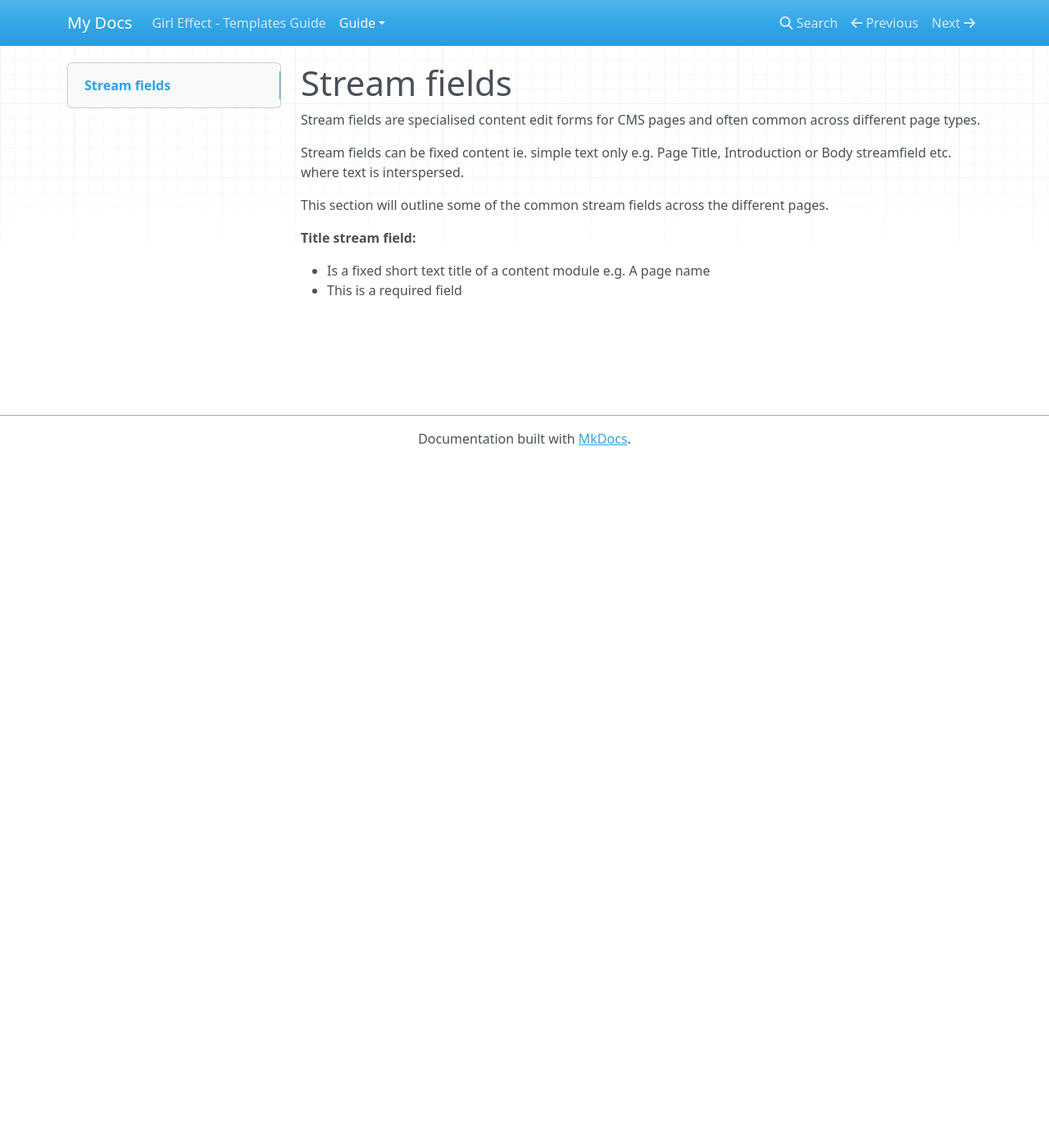
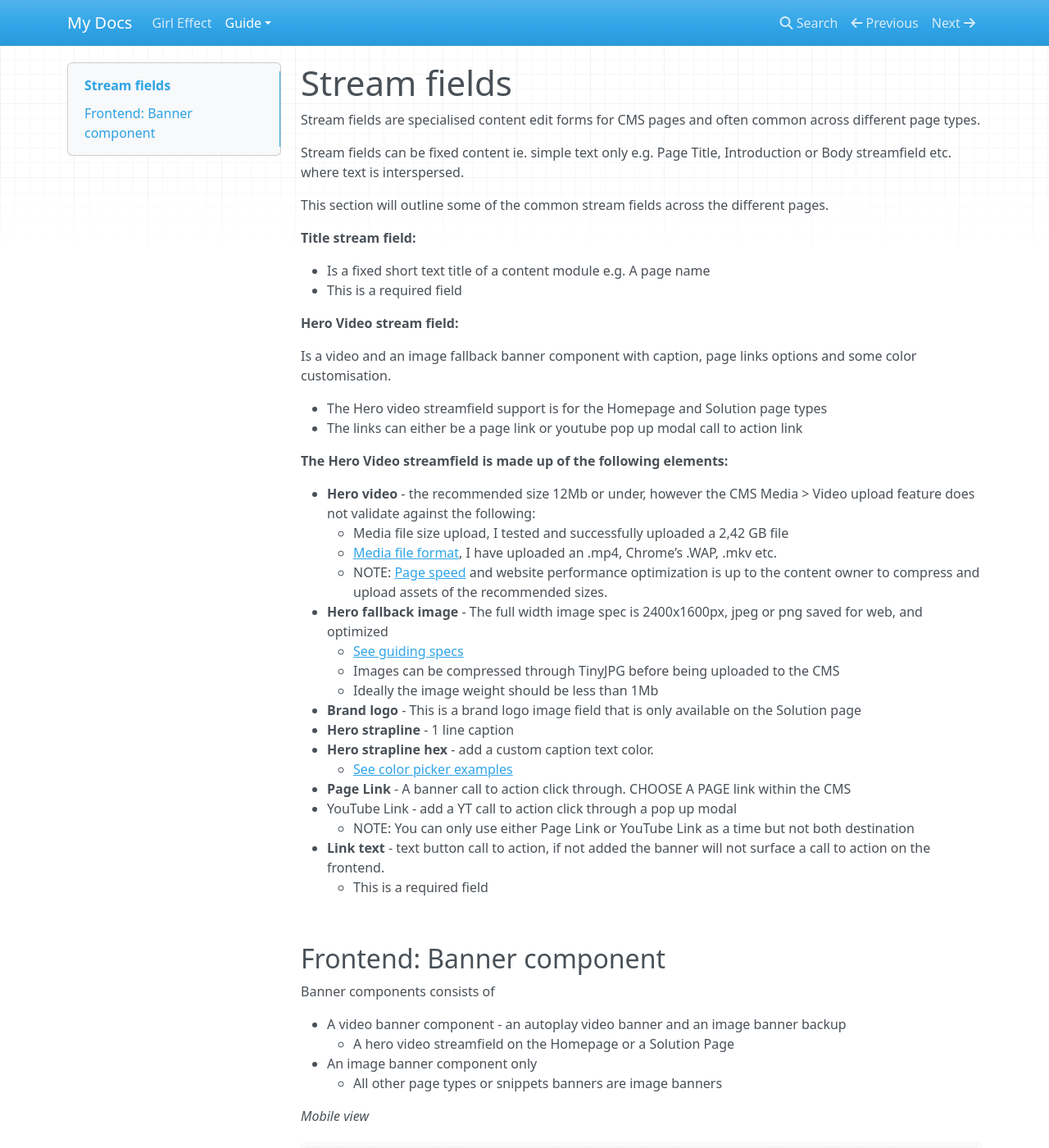
Before and after one commit to girleffect/ge-templates-guide, an MkDocs documentation site: the page built from docs/guide/Page-3-Streamfields.md, in a window 1280 px wide and 1400 px high. Shown: the whole window at 82% size. Built offline with MkDocs 1.6.1, drawn with Linux system fonts in a browser that asks for light colours; nearby versions of some CDN libraries; some of the changed text lies outside the part shown.

Commit message:
ge cms templates explained

```diff
--- a/docs/guide/Page-3-Streamfields.md
+++ b/docs/guide/Page-3-Streamfields.md
@@ -11,3 +11,119 @@
 
 * Is a fixed short text title of a content module e.g. A page name
 * This is a required field
+
+**Hero Video stream field:**
+
+Is a video and an image fallback banner component with caption, page links options and some color customisation.
+
+* The Hero video streamfield support is for the Homepage and Solution page types
+* The links can either be  a page link or youtube pop up modal call to action link
+
+
+**The Hero Video streamfield is made up of the following elements:**
+
+* **Hero video** - the recommended size 12Mb or under, however the CMS Media > Video upload feature does not validate against the following:
+    * Media file size upload, I tested and successfully uploaded a 2,42 GB file
+    * [Media file format](https://www.encoding.com/html5-video-codec/), I have uploaded an .mp4, Chrome’s .WAP, .mkv etc.
+    * NOTE: [Page speed](https://rankdefender.com/website-speed-matters/) and website performance optimization is up to the content owner to compress and upload assets of the recommended sizes.
+* **Hero fallback image** - The full width image spec is 2400x1600px, jpeg or png saved for web, and optimized
+    * [See guiding specs](https://flothemes.com/flothemes-image-sizes/)
+    * Images can be compressed through TinyJPG before being uploaded to the CMS
+    * Ideally the image weight should be less than 1Mb
+* **Brand logo** - This is a brand logo image field that is only available on the Solution page
+* **Hero strapline** - 1 line caption
+* **Hero strapline hex** - add a custom caption text color.
+    * [See color picker examples](https://htmlcolorcodes.com/)
+* **Page Link** - A banner call to action click through. CHOOSE A PAGE link within the CMS
+* YouTube Link - add a YT call to action click through a pop up modal
+    * NOTE: You can only use either Page Link or YouTube Link as a time but not both destination
+* **Link text** - text button call to action, if not added the banner will not surface a call to action on the frontend.
+    * This is a required field
+
+<br/>
+
+## Frontend: Banner component
+
+Banner components consists of
+
+* A video banner component -  an autoplay video banner and an image banner backup
+    * A hero video streamfield on the Homepage or a Solution Page
+* An image banner component only
+    * All other page types or snippets banners are image banners
+
+
+_Mobile view_
+![Mobile banner 1](../images/banner-mobile1.png "Banner mobile") ![Mobile banner 2](../images/banner-mobile2.png "Banner mobile")
+
+
+
+_Desktop view_
+
+![Mobile banner 1](../images/banner-1.png "Banner")
+![Mobile banner 1](../images/banner-2.png "Banner")
+
+<br/>
+
+**Introduction stream field:**
+
+CMS:
+
+Introduction streamfield is part of the the Home page and uses a rich text editor
+
+
+**Body stream field:**
+
+The body content is a required field for every page type, publishing the page without the body content will result in an error.
+Body contains 16 to 18 sub-stream fields
+
+CMS:
+![Body Streamfield](../images/body.png "Banner")
+_Body streamfield_
+
+**Heading stream field** - Simple heading text, this must be no more than 1 line
+
+**Body text stream field** - A rich text editor and Customisation inputs
+
+**Large text stream field** - A rich text editor and Customisation inputs
+
+**Link row stream field** - use one of the links input fields External Link, Internal Link and related text field or Document Link and related link field but no more than 1 at a time
+
+**Anchor stream field** - clean text input editor
+
+_Desktop view_
+**Extendable body stream field** -
+![Extendable body stream field](../images/extendable1.png "Extendable body stream field")
+![Extendable body stream field](../images/extendable2.png "Extendable body stream field")
+
+
+
+**Extendable streamfield** is an expand/collapse content animation feature and Customisation inputs with the following fields
+
+* **Body text** - rich text stream field for the initial content
+* **Extendable button text**  - call to action when minimum content can be expanded
+* **Collapse button text** - call to action when maximum content can be collapsed
+* **Extendable body text** - rich text stream field for the rest of the expand content
+
+CMS:
+![Extendable body stream field](../images/extendable.png "Extendable body stream field")
+_Body streamfield_
+
+<br/>
+
+**Quotes** stream field
+
+_Mobile view_
+
+![Quotes](../images/quotes-mobile.png "Quotes")
+
+Quotes stream field is a quotes content feature and Customisation inputs with the following fields
+
+* **Title** - of the quote
+* **Image** - of the quote
+* **Text** - a rich text editor and a required input field
+* **Citation** - author of the quote
+* **Link block** - use one of the links input fields External Link, Internal Link and related text field or Document Link and related link field but no more than 1 at a time
+* **Drop shadow** options -
+    * **Drop shadow toggle** - applies drop shadows to the quote text
+    * **Text hex code color** - changes the quote text color, when this hex color is applied, the Quote mark hex color does not work on the frontend
+* **Quote mark hex code** -  changes the quote marks color
```
Also changed, not shown: docs/guide/Page-1-Wagtail-cms-pages.md (+1 -1 lines), docs/guide/Page-2-Navigation-Components.md (+1 -1 lines), docs/index.md (+4 -2 lines), docs/images/body-links-streamfield.png (deleted), docs/images/image.jpg (deleted), 1 other file.
